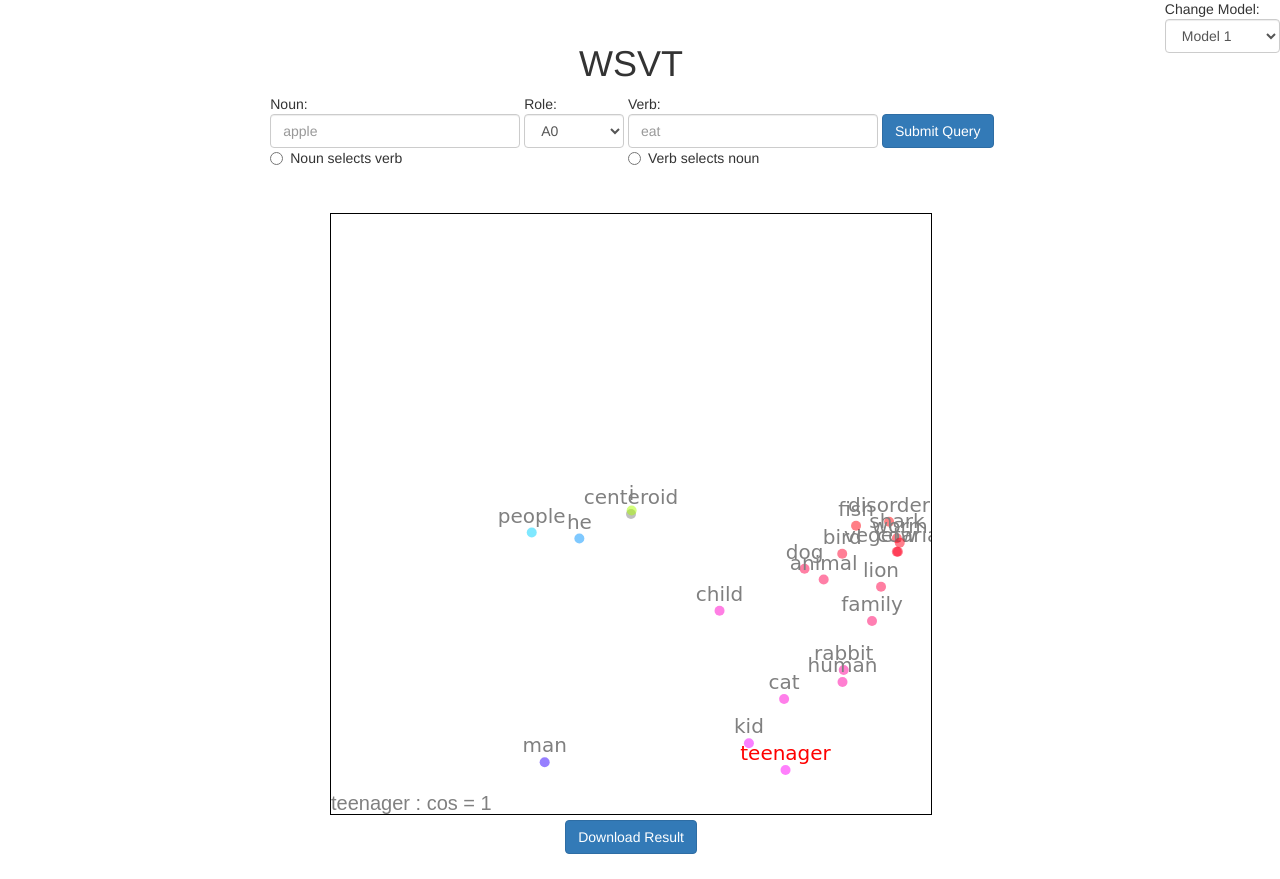
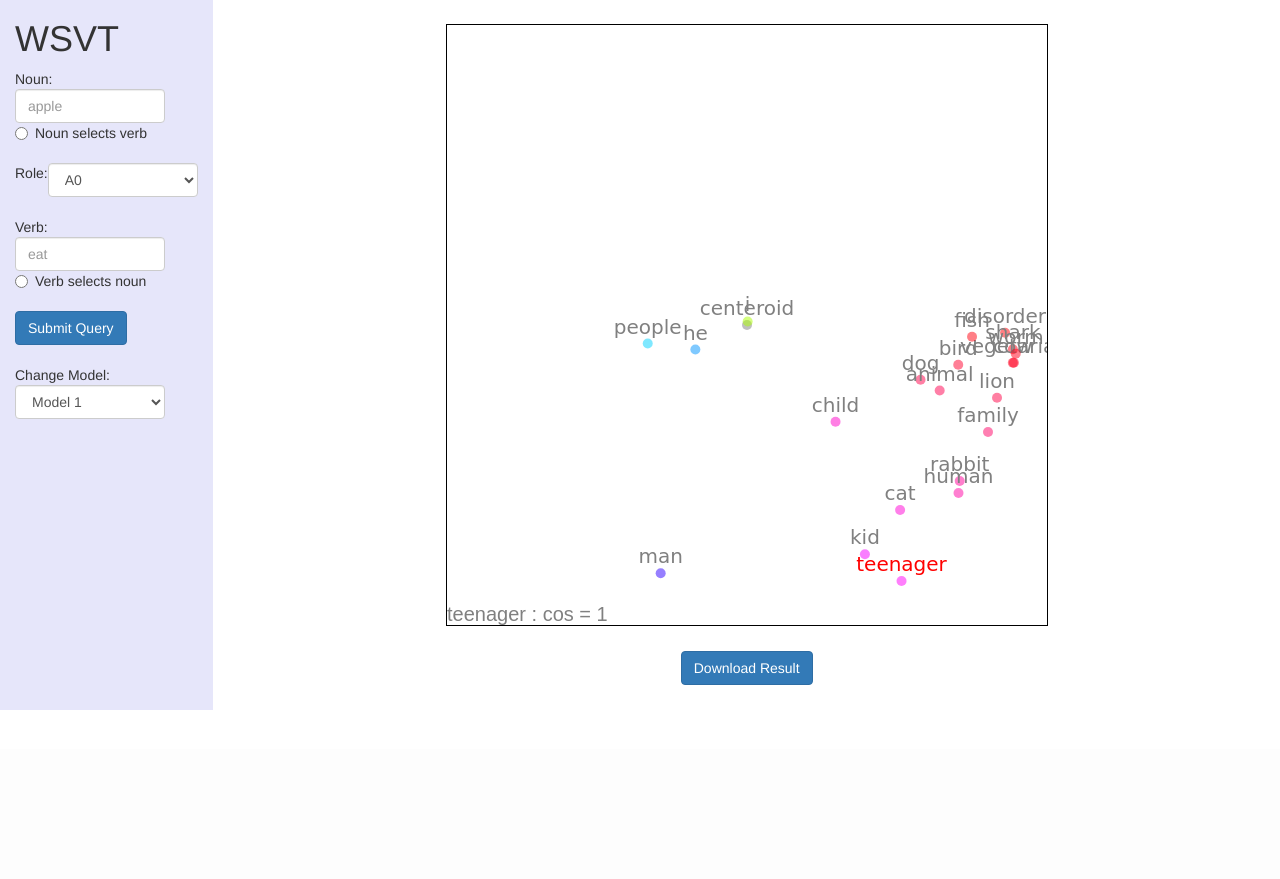
Before and after one commit to tony-hong/roleo, a Django app: page /view2D/ in a window 1280 px wide. Shown: the part 51-930 px from the top of the page. After the commit the page ends 761 px from the top, so only its background shows below. Run offline with Django 3.2, Linux system fonts and the light colour scheme; data comes from the database, SQL or seed files in the repository; some libraries are stand-ins or nearby versions.

Commit message:
Added the new GUI design to our index.html and therefore changed some styles in index.css

```diff
--- a/backend/wsvt/view2D/static/view2D/css/index.css
+++ b/backend/wsvt/view2D/static/view2D/css/index.css
@@ -6,12 +6,12 @@ div.query {
   text-align: center
 }
 
-.select_role {
-  width: 100px;
+.select_elements {
+  width: 150px;
 }
 
 .input_word {
-  width: 250px;
+  width: 150px;
   margin:0 !important;
 }
 
@@ -33,3 +33,12 @@ div.visualization {
   text-align: center;
   padding-bottom: 25px;
 }
+
+.row{
+    overflow: hidden;
+}
+
+[class*="col-"]{
+    margin-bottom: -99999px;
+    padding-bottom: 99999px;
+}
--- a/backend/wsvt/view2D/templates/view2D/index.html
+++ b/backend/wsvt/view2D/templates/view2D/index.html
@@ -66,30 +66,25 @@
         </div><!--/.nav-collapse -->
       </div>
     </nav>
-    <div style="display:inline-block; width:9%"></div>
-    <div style="display:inline-block; width:80%">
-      <div class="query" id="query_form">
+    <div class="container-fluid">
+      <div class="row">
+      <div class="col-sm-2" style="background-color:lavender; height:100%;">
+      <div id="query_form">
           <h1>WSVT</h1>
 
-          <!-- first line with the descriptions for the input fields-->
-          <div class="inline_elements  input_word">
-            <span class="left_align">Noun:</span>
-          </div>
-          <div class="inline_elements select_role">
-            <span class="left_align">Role:</span>
-          </div>
-          <div class="inline_elements input_word">
-            <span class="left_align">Verb:</span>
-          </div>
-          <div class="inline_elements layout_div">
-          </div><br>
           <form id="myDiv">
-            <!-- second line for the actual input fields with tooltips-->
             <div class="inline_elements input_word" data-toggle="tooltip_noun" title="Add a noun here!">
+              <span class="left_align">Noun:</span>
               <input id="input_noun" type="text" name="noun" class="form-control"  placeholder="apple">
-            </div>
+              <div class="inline_elements input_word radio">
+                <label class="left_align">
+                  <input type="radio" name="group1" value="noun">Noun selects verb
+                </label>
+              </div>
+            </div><br><br>
             <div class="inline_elements" data-toggle="tooltip" title="Specify the role of the noun!">
-              <select id="select_role" class="form-control select_role" name='role'>
+              <span class="left_align">Role:</span>
+              <select id="select_role" class="form-control select_elements" name='role'>
                 {% if role_list %}
                   {% for r in role_list %}
                       <option value="{{r.name}}">{{r.name}}</option>
@@ -98,57 +93,47 @@
                   <p>No roles are available.</p>
                 {% endif %}
               </select>
-            </div>
+            </div><br><br>
             <div class="inline_elements input_word" data-toggle="tooltip" title="Add a verb!">
+              <span class="left_align">Verb:</span>
               <input id="input_verb" type="text" name="verb" class="form-control"  placeholder="eat">
-            </div>
+              <div class="inline_elements input_word radio">
+                <label class="left_align">
+                  <input type="radio" name="group1" value="verb">Verb selects noun
+                </label>
+            </div></div><br><br>
             <div class="inline_elements layout_div" data-toggle="tooltip_button" title="Send the query!">
               <button id="submitBtn" type='button' class="btn btn-primary" onclick=javascript:buttonClicked()>Submit Query</button>
               <input type="hidden" name="csrfmiddlewaretoken" value="{{ csrf_token }}">
-            </div><br>
-
-            <!-- third line for the radio buttons-->
-            <div class="inline_elements input_word radio">
-              <label class="left_align">
-                <input type="radio" name="group1" value="noun">Noun selects verb
-              </label>
-            </div>
-            <div class="inline_elements select_role">
-            </div>
-            <div class="inline_elements input_word radio">
-              <label class="left_align">
-                <input type="radio" name="group1" value="verb">Verb selects noun
-              </label>
-            </div>
-            <div class="inline_elements layout_div">
+            </div><br><br>
+            <div class="select_elements">
+                Change Model:
+                <select class="form-control" name='model'>
+                  <option value="model1">Model 1</option>
+                  <option value="model2">Model 2</option>
+                  <option value="model3">Model 3</option>
+                </select>
+              </div>
             </div>
           </form>
 
-          </div><br>
-
+          </div>
+      <div class="col-sm-10">
       <div class="visualization" id="visualization_result">
         <canvas id="myCanvas" width="600" height="600" style="border:1px solid #000000;">
     			This text is displayed if your browser does not support HTML5 Canvas.
-    		</canvas><br>
+    		</canvas><br><br>
         <button type="submit" class="btn btn-primary">Download Result</button>
-      </div>
+      </div></div>
     </div><!-- /.container -->
 
-    <div style="display:inline-block; float:right; width:9%;">
-        Change Model:
-        <select class="form-control" name='model'>
-          <option value="model1">Model 1</option>
-          <option value="model2">Model 2</option>
-          <option value="model3">Model 3</option>
-        </select>
-      </div>
     <!-- Bootstrap core JavaScript
     ================================================== -->
     <!-- Placed at the end of the document so the pages load faster -->
 
     <script>
-    $('[data-toggle="tooltip"]').tooltip({'placement': 'top'});
-    $('[data-toggle="tooltip_noun"]').tooltip({'placement': 'left'});
+    $('[data-toggle="tooltip"]').tooltip({'placement': 'right'});
+    $('[data-toggle="tooltip_noun"]').tooltip({'placement': 'right'});
     $('[data-toggle="tooltip_button"]').tooltip({'placement': 'right'});
     </script>
 
```
